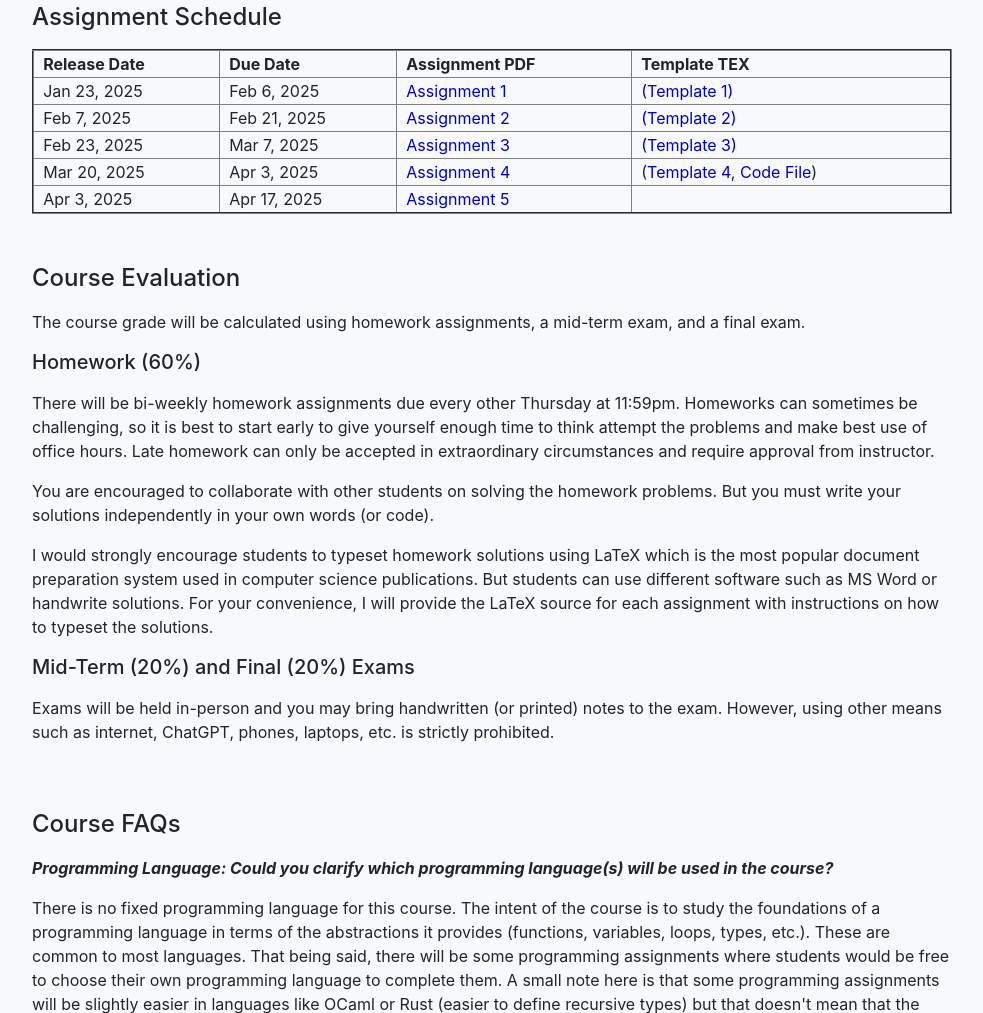
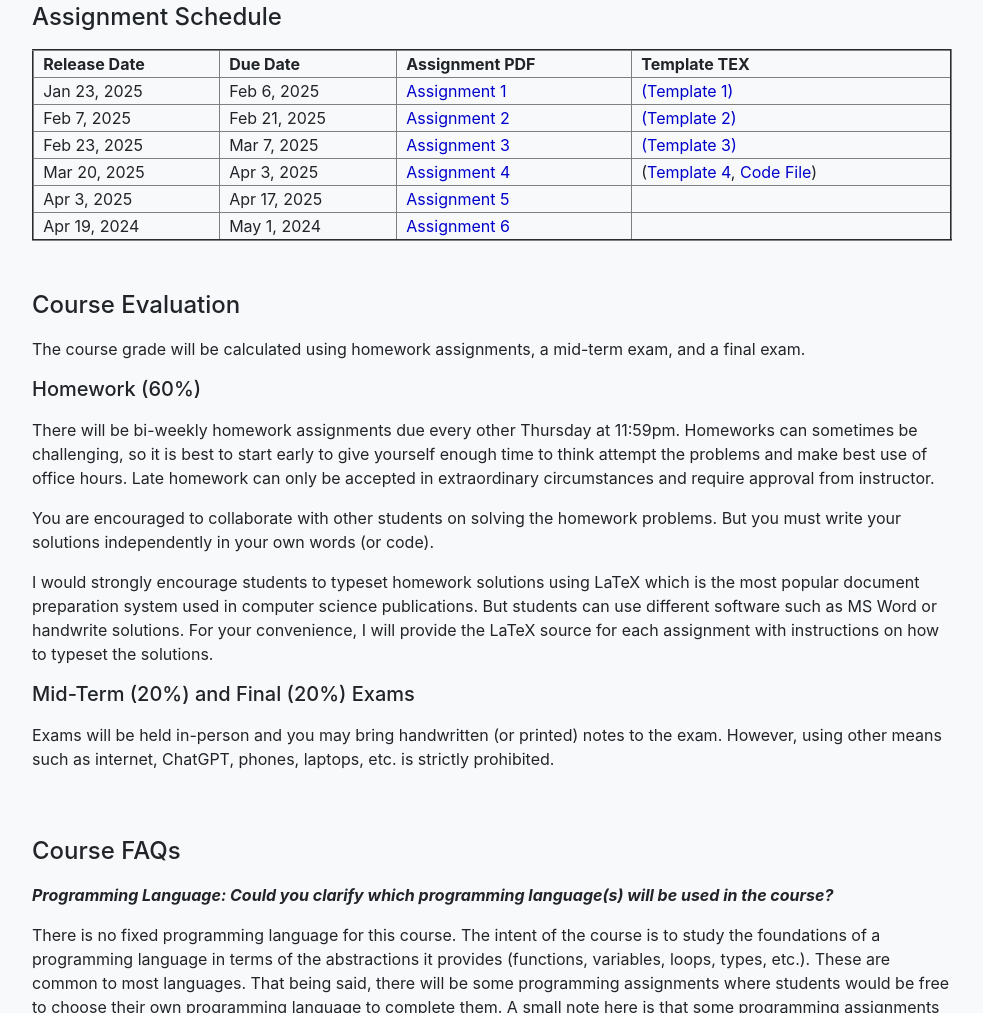
Before and after one commit to ankushdas/ankushdas.github.io, a website: page courses/CS599-S25.html in a window 1280 px wide. Shown: the part 1319-2332 px from the top of the page, without its empty margins (148-1131 px from the left). Drawn offline with Linux system fonts and the light colour scheme.

Commit message:
added asgn6

```diff
--- a/courses/CS599-S25.html
+++ b/courses/CS599-S25.html
@@ -471,9 +471,8 @@
               <td style="padding-left: 1%"></td>
             </tr>
 
-            <!--
             <tr>
-              <td style="padding-left: 1%">Apr 22, 2024</td>
+              <td style="padding-left: 1%">Apr 19, 2024</td>
               <td style="padding-left: 1%">May 1, 2024</td>
               <td style="padding-left: 1%">
                 <a href="assignments/asgn6-problem.pdf"><span style="color: mediumblue;">Assignment
@@ -481,7 +480,6 @@
               </td>
               <td style="padding-left: 1%"></td>
             </tr>
-            -->
 
           </table>
         </div>
```
Also changed, not shown: 1 other file.
